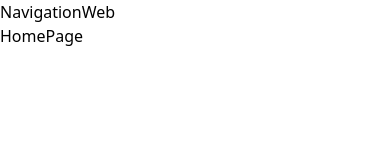
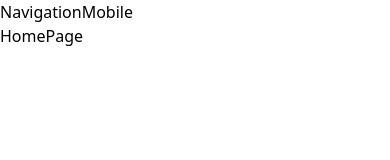
Before and after one commit to myatminag/FilmFusion, a React (Vite) app: page / in a window 390 px wide. Shown: the top 160 px of the page. Built offline with nearby package versions, Linux system fonts and the light colour scheme.

Commit message:
:art: Structure: app layout

```diff
--- /dev/null
+++ b/src/components/AppLayout.tsx
@@ -0,0 +1,23 @@
+import { Outlet } from "react-router-dom";
+
+// hooks
+import useMediaQuery from "../hooks/useMediaQuery";
+
+// components
+import NavigationMobile from "./navigation/mobile/navigation.mobile";
+import NavigationWeb from "./navigation/web/navigation.web";
+
+const AppLayout = () => {
+    const isMobile = useMediaQuery("(max-width: 768px)");
+
+    return (
+        <>
+            {isMobile ? <NavigationMobile /> : <NavigationWeb />}
+            <main>
+                <Outlet />
+            </main>
+        </>
+    );
+};
+
+export default AppLayout;
--- a/src/components/layout/index.tsx
+++ /dev/null
@@ -1,14 +0,0 @@
-import NavigationWeb from "../navigation/web/navigation.web";
-
-type ComponentProps = React.PropsWithChildren;
-
-const Layout = ({ children }: ComponentProps) => {
-    return (
-        <>
-            <NavigationWeb />
-            <main>{children}</main>
-        </>
-    );
-};
-
-export default Layout;
--- /dev/null
+++ b/src/hooks/useMediaQuery.ts
@@ -0,0 +1,24 @@
+import { useState, useEffect } from "react";
+
+const useMediaQuery = (query: string) => {
+    const [matches, setMatches] = useState(false);
+
+    useEffect(() => {
+        const mediaQuery = window.matchMedia(query);
+
+        const handleMatchChange = (event: MediaQueryListEvent) => {
+            setMatches(event.matches);
+        };
+
+        setMatches(mediaQuery.matches);
+        mediaQuery.addEventListener("change", handleMatchChange);
+
+        return () => {
+            mediaQuery.removeEventListener("change", handleMatchChange);
+        };
+    }, [query]);
+
+    return matches;
+};
+
+export default useMediaQuery;
--- a/src/main.tsx
+++ b/src/main.tsx
@@ -1,14 +1,11 @@
 import React from "react";
 import ReactDOM from "react-dom/client";
 
-import Layout from "./components/layout/index.tsx";
 import App from "./App.tsx";
 import "./index.css";
 
 ReactDOM.createRoot(document.getElementById("root") as HTMLElement).render(
     <React.StrictMode>
-        <Layout>
-            <App />
-        </Layout>
+        <App />
     </React.StrictMode>
 );
--- a/src/pages/Home.tsx
+++ b/src/pages/Home.tsx
@@ -1,5 +1,5 @@
 import { Link } from "react-router-dom";
-import MetaData from "../components/metadata";
+import MetaData from "../components/MetaData";
 
 const Home = () => {
     return (
--- a/src/pages/Page.tsx
+++ b/src/pages/Page.tsx
@@ -1,6 +1,6 @@
 import { Link } from "react-router-dom";
 
-import MetaData from "../components/metadata";
+import MetaData from "../components/MetaData";
 
 const Page = () => {
     return (
```
Also changed, not shown: src/router.tsx (+8 -2 lines), src/components/MetaData.tsx (renamed from src/components/metadata/index.tsx).
